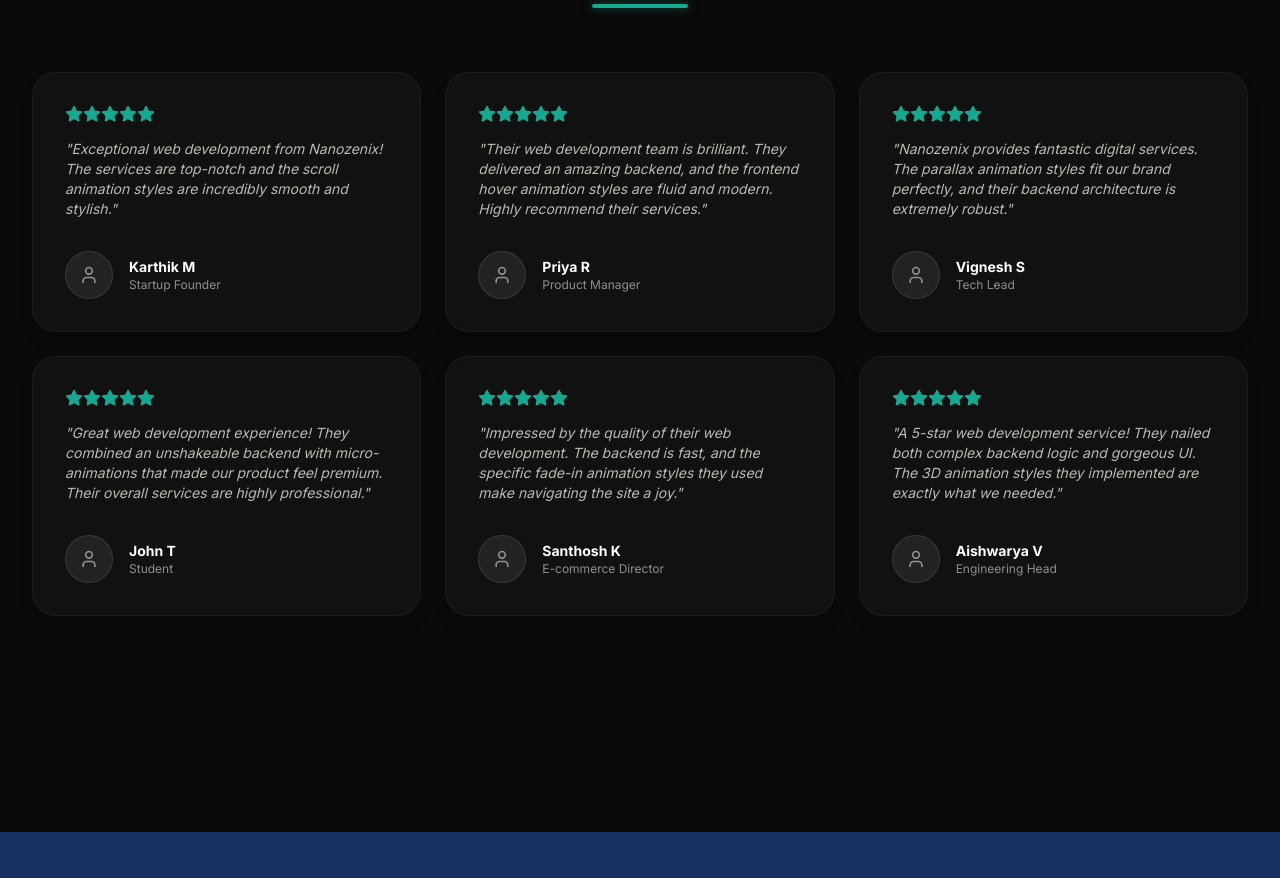
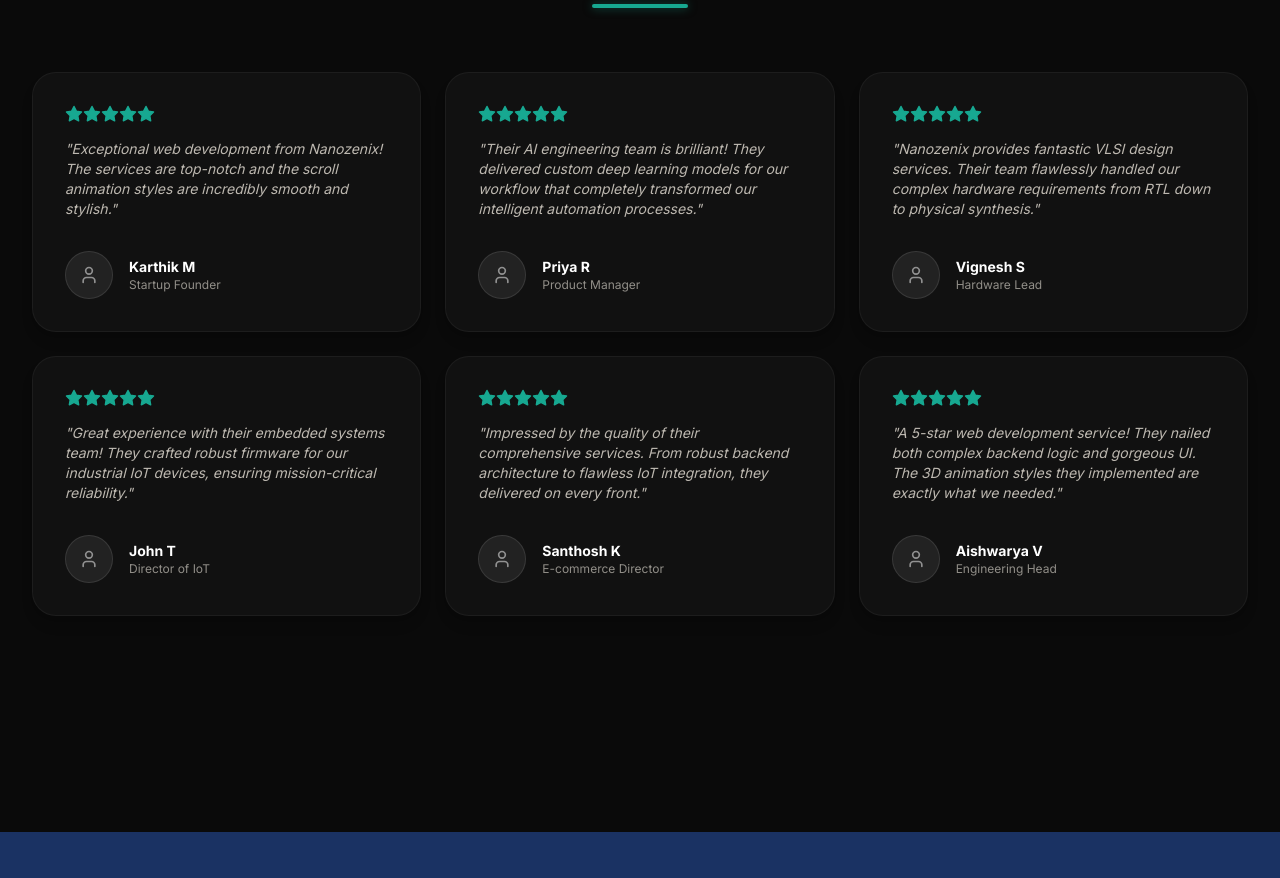
Before and after one commit to Parthibanmuthukumar/nanozenixtech, a Next.js app: page / in a window 1280 px wide. Shown: the part 3140-4018 px from the top of the page. Built offline with nearby package versions, Linux system fonts and the light colour scheme.

Commit message:
Diversify reviews to include AI, VLSI, and IoT

```diff
--- a/src/app/page.tsx
+++ b/src/app/page.tsx
@@ -59,10 +59,10 @@
 
   const reviews = [
     { name: "Karthik M", role: "Startup Founder", text: "Exceptional web development from Nanozenix! The services are top-notch and the scroll animation styles are incredibly smooth and stylish." },
-    { name: "Priya R", role: "Product Manager", text: "Their web development team is brilliant. They delivered an amazing backend, and the frontend hover animation styles are fluid and modern. Highly recommend their services." },
-    { name: "Vignesh S", role: "Tech Lead", text: "Nanozenix provides fantastic digital services. The parallax animation styles fit our brand perfectly, and their backend architecture is extremely robust." },
-    { name: "John T ", role: "Student", text: "Great web development experience! They combined an unshakeable backend with micro-animations that made our product feel premium. Their overall services are highly professional." },
-    { name: "Santhosh K", role: "E-commerce Director", text: "Impressed by the quality of their web development. The backend is fast, and the specific fade-in animation styles they used make navigating the site a joy." },
+    { name: "Priya R", role: "Product Manager", text: "Their AI engineering team is brilliant! They delivered custom deep learning models for our workflow that completely transformed our intelligent automation processes." },
+    { name: "Vignesh S", role: "Hardware Lead", text: "Nanozenix provides fantastic VLSI design services. Their team flawlessly handled our complex hardware requirements from RTL down to physical synthesis." },
+    { name: "John T ", role: "Director of IoT", text: "Great experience with their embedded systems team! They crafted robust firmware for our industrial IoT devices, ensuring mission-critical reliability." },
+    { name: "Santhosh K", role: "E-commerce Director", text: "Impressed by the quality of their comprehensive services. From robust backend architecture to flawless IoT integration, they delivered on every front." },
     { name: "Aishwarya V", role: "Engineering Head", text: "A 5-star web development service! They nailed both complex backend logic and gorgeous UI. The 3D animation styles they implemented are exactly what we needed." },
   ];
 
```
